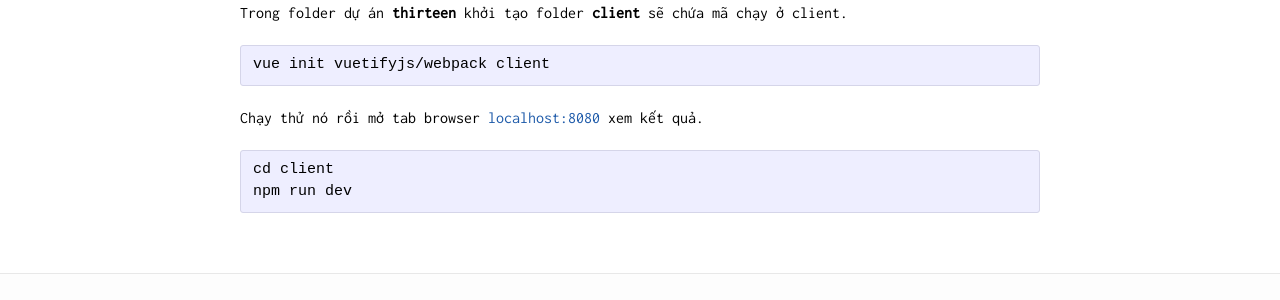
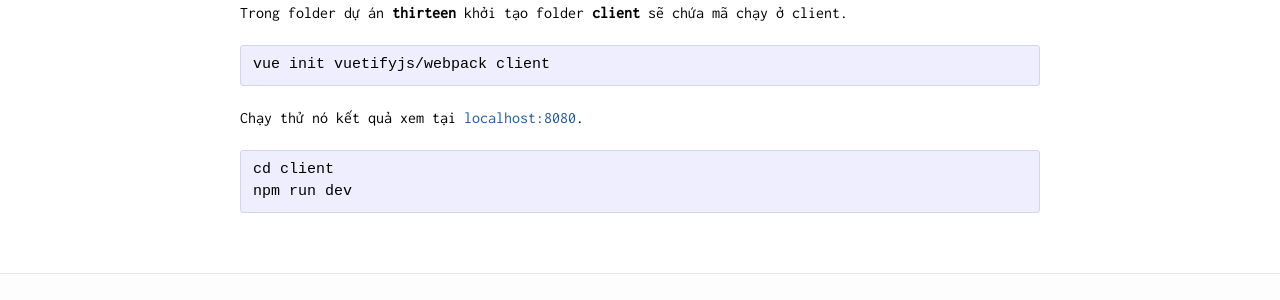
Before and after one commit to x2pi/x2pi.github.io, a Jekyll site: the page built from _posts/2018-09-28-tạo-một-game-bài-online.md, in a window 1280 px wide. Shown: the part 645-945 px from the top of the page. Built offline with Jekyll 4.4.1, drawn with Linux system fonts in a browser that asks for light colours; nearby versions of some CDN libraries; comment, search, counter and statistics services are not loaded.

Commit message:
Update from Forestry.io - Updated tạo-một-game-bài-online.md

````diff
--- a/_posts/2018-09-28-tạo-một-game-bài-online.md
+++ b/_posts/2018-09-28-tạo-một-game-bài-online.md
@@ -19,14 +19,16 @@ Tạo folder chứa dự án.
 ### Khởi tạo dự án
 
 Cài vue-cli.
+
 ```sh
 npm install --global vue-cli
 ```
+
 Trong folder dự án **thirteen** khởi tạo folder **client** sẽ chứa mã chạy ở client.
 
     vue init vuetifyjs/webpack client
 
-Chạy thử nó rồi mở tab browser  [localhost:8080]() xem kết quả.
+Chạy thử nó kết quả xem tại [localhost:8080]().
 
     cd client
     npm run dev
````
